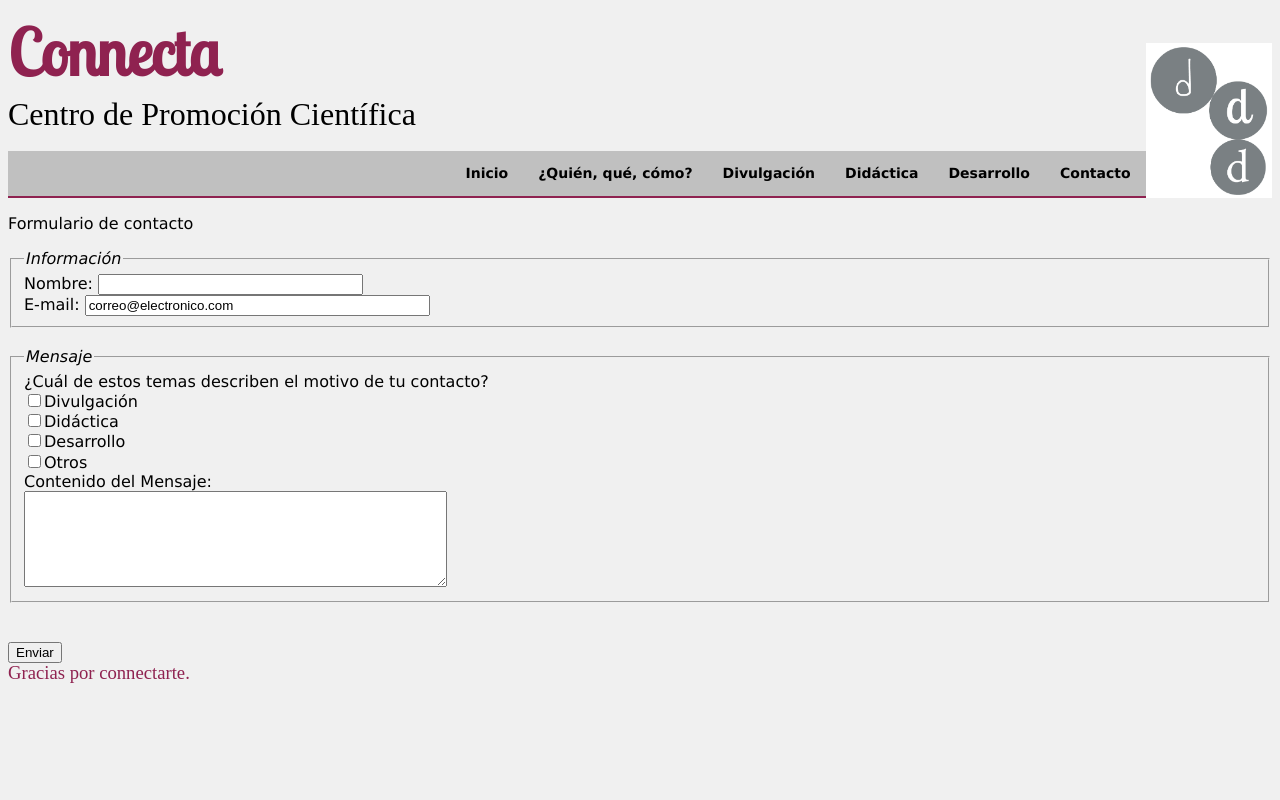
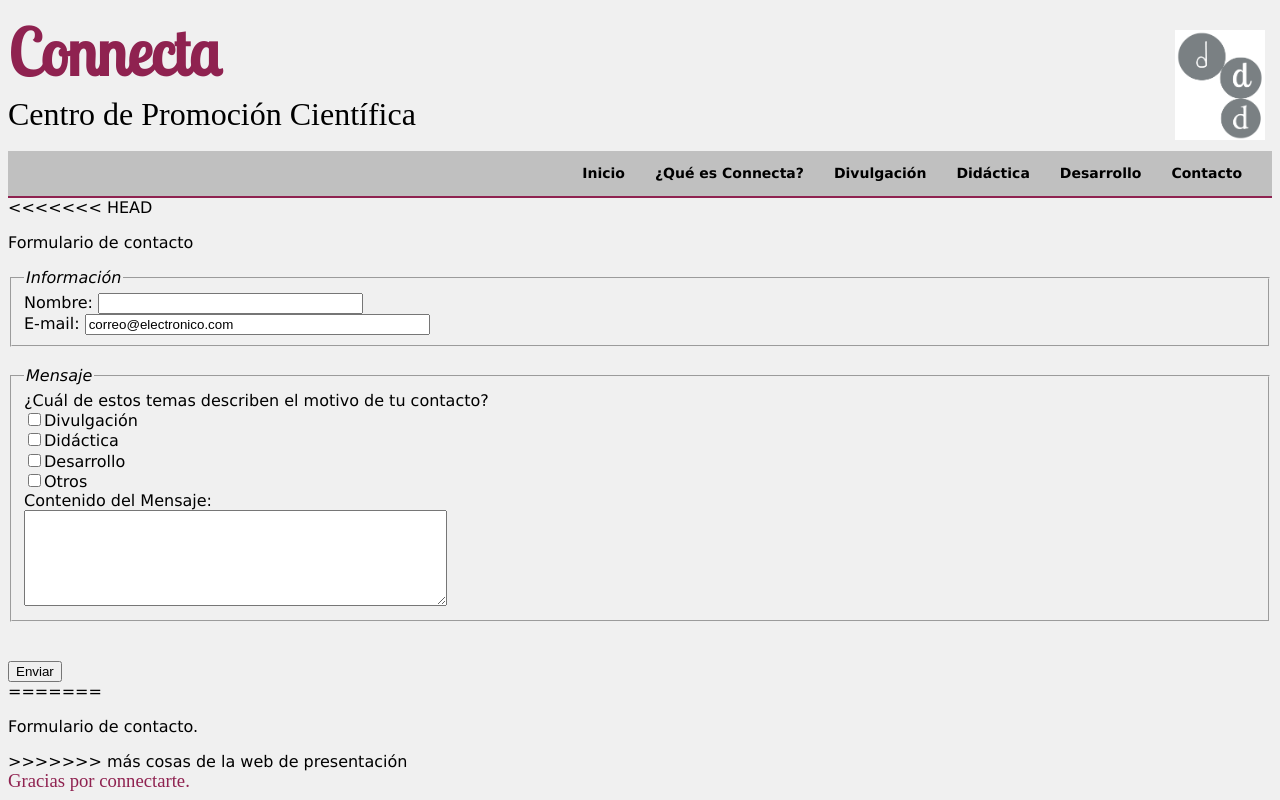
Before and after one commit to guigarfr/noproblem, a Django app: page /contacto/ in a window 1280 px wide. Run offline with Django 3.2, Linux system fonts and the light colour scheme; parts of the project's set-up code (start-up, migrations or seed data) failed here and were passed over; some web fonts are replaced.

Commit message:
más cosas de la web de presentación

```diff
--- a/site/noproblem/noproblem/media/deco.css
+++ b/site/noproblem/noproblem/media/deco.css
@@ -1,11 +1,37 @@
 #navbar { height: 40px !important; padding: 0px 15px 5px !important; background: #C0C0C0 !important;
-border-bottom: 2px #8F2250 solid !important; }
+border-bottom: 2px #8F2250 solid !important;}
 #navbarlist { display: inline; float: right !important; list-style: none; margin: 0 !important;
 padding: 0 !important;}
 #navbarlist li { float: left !important; font-size: 14px !important;line-height: 45px !important;
 padding-right: 15px !important; padding-left: 15px !important; list-style: none;}
 #navbarlist li a { color: #000000; font-weight: bold !important; text-decoration: none !important; }
 #navbarlist li a:hover { color: white !important;}
+
+/*#logotit li.first { padding: 10px 10px 10px 750px; }*/
+
+#poslogo {position:fixed;
+top:30px;
+right:5px;}
+
+#contact{margin-left: auto;
+	margin-right: 800px;
+	width: 6em;}
+
+.efectologo {
+ width: 110px;
+ height:110px;
+ display:block;
+ /*background:transparent url('logo.jpg') center top no-repeat;*/
+ background-position: center top;
+ background-repeat: no-repeat;
+ background-image: url('logo.jpg');
+ background-size: 90px;
+}
+
+.efectologo:hover {
+   background-image: url('arbol.jpg');
+}
+
 
 body{
 		background: #F0F0F0;
--- a/site/noproblem/noproblem/templates/base.html
+++ b/site/noproblem/noproblem/templates/base.html
@@ -7,15 +7,14 @@
     <title>{% block title %}{% endblock %}</title>
 </head>
 <body>
-	<h1>
-	<img src="{{ MEDIA_URL }}logo.jpg" align="right" style="width: 10%; height: 10%"/>
-	Connecta
-	</h1>
-	<h2>Centro de Promoción Científica</h2>
+	<h1>Connecta</h1><h2>Centro de Promoción Científica</h2>
+	<div id="poslogo"><a href="/inicio/" class="efectologo" title="Inicio"></a></div>
+
+
 	<div id="navbar">
             <ul id="navbarlist">
                 <li id="anb-home"><a href="/inicio/" title="Inicio">Inicio</a></li>
-                <li id="anb-home"><a href="/about/" title="about">¿Quién, qué, cómo?</a></li>
+                <li id="anb-home"><a href="/about/" title="about">¿Qué es Connecta?</a></li>
                 <li id="anb-home"><a href="/divulgacion/" title="divulgacion">Divulgación</a></li>
                 <li id="anb-home"><a href="/didactica/" title="didactica">Didáctica</a></li>
                 <li id="anb-home"><a href="/desarrollo/" title="desarrollo">Desarrollo</a></li>
--- a/site/noproblem/noproblem/templates/contacto.html
+++ b/site/noproblem/noproblem/templates/contacto.html
@@ -3,6 +3,7 @@
 {% block title %}Connecta{% endblock %}
 
 {% block content %}
+<<<<<<< HEAD
 <p>Formulario de contacto</p>
 
 <form>
@@ -35,4 +36,7 @@
 	<br /><br /><input type="submit" value="Enviar" />
 
 </form>
+=======
+<p>Formulario de contacto.</p>
+>>>>>>> más cosas de la web de presentación
 {% endblock %}
```
Also changed, not shown: site/noproblem/noproblem/media/arbol.jpg (added), site/noproblem/noproblem/templates/arbol.jpg (added), site/noproblem/noproblem/templates/logo.jpg (added).
